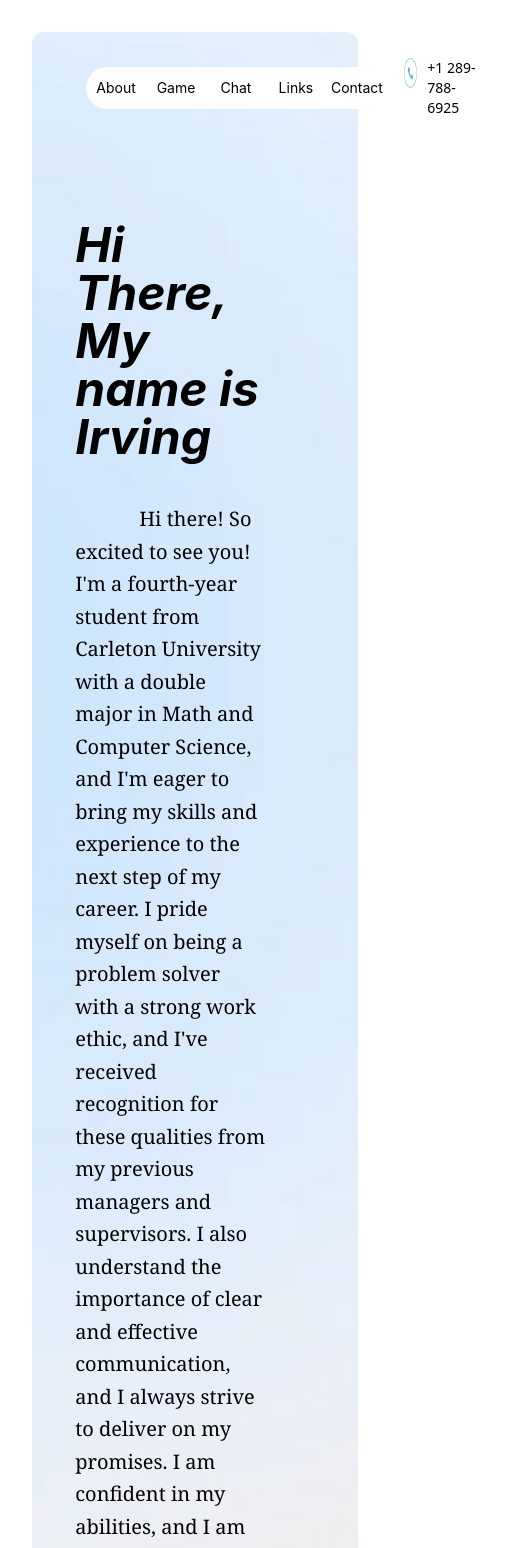
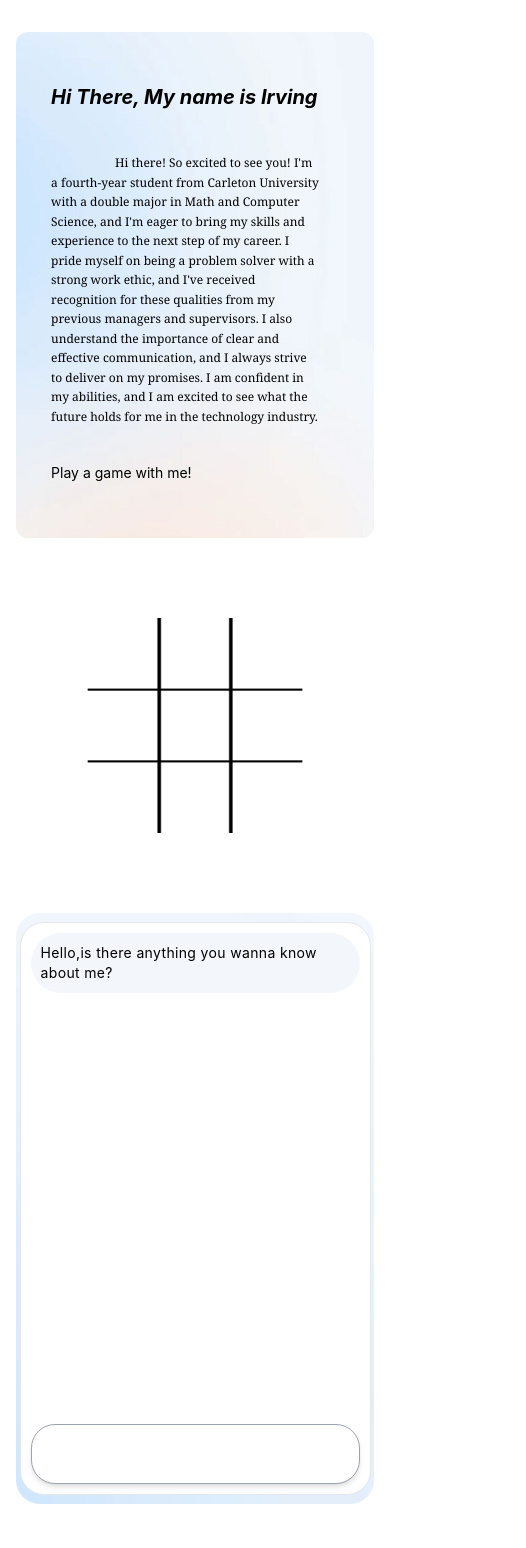
Before and after one commit to Irvingouj/my-website-nextjs, a Next.js app: page / in a window 390 px wide. Shown: the top 1548 px of the page, 526 px wide, since content can reach past the window. Built offline with nearby package versions, Linux system fonts and the light colour scheme; a web font is replaced by a local one.

Commit message:
feat: basic phone size css

```diff
--- a/src/components/About.tsx
+++ b/src/components/About.tsx
@@ -12,13 +12,13 @@ const About: FC = () => (
     "
   >
     <TopBar />
-    <div className=" w-[95%] mx-[50px] flex flex-auto my-[3rem] px-[9vw]">
-      <div className="float-right flex-1 font pr-[30px] flex flex-col justify-between">
+    <div className=" w-full flex flex-auto my-[3rem] px-[9vw] sm:mx-[50px]">
+      <div className="float-right flex-1 font flex flex-col justify-between sm:pr-[30px]">
         <div>
-          <h1 className="italic text-5xl">
+          <h1 className="italic text-xl sm:text-5xl">
             Hi There, My name is {GetText.name()}
           </h1>
-          <p className="text-xl font-serif mt-[5vh] whitespace-normal pr-[5vw] leading-relaxed indent-16 tracking-normal">
+          <p className="text-xs font-serif mt-[5vh] whitespace-normal leading-relaxed indent-16 tracking-normal sm:text-xl pr-[5vw]">
             Hi there! So excited to see you! I'm a fourth-year student from
             Carleton University with a double major in Math and Computer
             Science, and I'm eager to bring my skills and experience to the next
--- a/src/components/Chatbox.tsx
+++ b/src/components/Chatbox.tsx
@@ -103,10 +103,10 @@ const Chatbox: FC = () => {
 
   return (
     <div
-      className="mt-[5rem] justify-center bg-second-background w-full h-[70vh] flex items-center rounded-3xl"
+      className="flex mt-[5rem] justify-center bg-second-background w-full h-[70vh] items-center rounded-3xl"
       id="Chat"
     >
-      <div className="w-[75vw] mt-[5rem] mb-[5rem] relative h-[80%]">
+      <div className=" w-[90vw] my-[1rem] relative h-[97%] sm:h-[80%] sm:w-[75vw] sm:my-[5rem]">
         <div className="border bg-white w-full h-full px-[10px] py-[10px] rounded-3xl flex flex-col">
           <div id="chatbox" className="flex flex-col h-full" ref={chatboxRef}>
             {messages.map((message, index) => {
@@ -122,11 +122,11 @@ const Chatbox: FC = () => {
                   }}
                   className={
                     (index % 2 == 0 ? 'bg-lightblue' : '') +
-                    ' rounded-full min-h-[60px] p-[10px] flex items-center text-xl tracking-wide'
+                    ' rounded-full min-h-[60px] p-[10px] flex items-center text-sm sm:text-xl tracking-wide'
                   }
                   key={index}
                 >
-                  <div className="pr-[5px]">
+                  <div className="hidden sm:block pr-[5px]">
                     {message.role.charAt(0).toUpperCase() +
                       message.role.slice(1) +
                       ':'}
--- a/src/components/Contacts.tsx
+++ b/src/components/Contacts.tsx
@@ -6,19 +6,24 @@ import { FC } from 'react';
 
 const Contacts: FC = () => (
   <div
-    className="flex items-center min-h-[40vh] px-[5rem] w-full justify-between"
+    className=" flex-col-reverse sm:flex-row flex items-center min-h-[20vh] sm:min-h-[40vh] px-[5rem] w-full justify-between"
     id="Contact"
   >
-    <div className="flex flex-col justify-evenly h-full">
-      <div className="flex ml-[0.5rem] mb-[0.5rem]">
+    <div className="flex flex-row sm:flex-col justify-evenly h-full mt-6 sm:mt-0 ">
+      <div className="hidden sm:flex ml-[0.5rem] mb-[0.5rem] justify-center align-middle ">
         <div className="flex justify-center flex-col mr-[1rem]">
           <div className="relative w-[1rem] h-[1rem]">
-            <Image src="/15.png" alt="Email" fill />
+            <Image
+              className="hidden sm:block text-"
+              src="/15.png"
+              alt="Email"
+              fill
+            />
           </div>
         </div>
         {GetText.email()}
       </div>
-      <div className="flex justify-around max-w-[80%]">
+      <div className="flex justify-around align-middle min-w-[70vw] sm:min-w-[80%] my-[5vh] sm:mb-0">
         <a href={GetText.linkedin()} className="bg-[#f2f6fa] rounded-full">
           <Image src="/16.png" alt="LinkedIn" width={40} height={40} />
         </a>
@@ -32,14 +37,14 @@ const Contacts: FC = () => (
     </div>
     <div className="flex flex-col justify-between h-full">
       <p className="text-center text-xl mb-[1rem]">Contact me</p>
-      <h3 className="text-blue-500 text-4xl mb-[1rem] font-sans">
+      <h3 className="text-blue-500 sm:text-4xl mb-[1rem] font-sans">
         {GetText.phone()}
       </h3>
       <div className="flex justify-center align-middle">
         <LinkButton href={`mailto: ${GetText.email()}`}>Send emails</LinkButton>
       </div>
     </div>
-    <div className="float-right">
+    <div className="hidden sm:block float-right">
       <p className="text-lg">Quick navigation</p>
       <div className="flex flex-col mt-[1rem] justify-evenly">
         <a
--- a/src/components/Game/Board.tsx
+++ b/src/components/Game/Board.tsx
@@ -169,7 +169,6 @@ const Board: FC<BoardProps> = (prop: BoardProps) => {
     <canvas
       width={500}
       height={300}
-      style={{ width: '500px', height: '300px' }}
       className={styles.board}
       ref={canvasref}
       onClick={handleClick}
--- a/src/components/Game/Game.tsx
+++ b/src/components/Game/Game.tsx
@@ -56,8 +56,8 @@ const Game: FC = () => {
   }, [board]);
 
   return (
-    <div className="Game">
-      <div className="BoardWrapper">
+    <div className="">
+      <div className="">
         <Board
           board={board}
           handleUserClick={handleUserClick}
--- a/src/components/GameWrapper.tsx
+++ b/src/components/GameWrapper.tsx
@@ -2,7 +2,7 @@ import Game from '@/components/Game/Game';
 import { FC } from 'react';
 
 const GameWrapper: FC = () => (
-  <div className="flex-1 mt-[5rem]" id="Game">
+  <div className=" flex-1 mt-[5rem] " id="Game">
     <Game />
   </div>
 );
--- a/src/components/NavBar/TopNavBar.tsx
+++ b/src/components/NavBar/TopNavBar.tsx
@@ -32,10 +32,10 @@ const TopBar: FC = () => {
   return (
     <div
       id="TopNavBar"
-      className="flex flex-row w-[95%]
+      className=" hidden sm:flex flex-row w-[95%]
     justify-evenly mt-[1rem] mb-[3rem] "
     >
-      <div className="flex-1 flex flex-col">
+      <div className="hidden sm:flex flex-1 flex-col">
         <div className="flex flex-row relative flex-1 ">
           <Image src="/irving-ou.svg" alt="logo" fill className="mt-[1rem]" />
         </div>
@@ -46,15 +46,15 @@ const TopBar: FC = () => {
          h-full"
       >
         <nav
-          className="list-disc m-4 ml-10 min-h-full
-        float-right min-w-full rounded-full bg-white"
+          className="list-disc m-4 min-h-full
+         min-w-full rounded-full bg-white sm:ml-10 float-right"
         >
           <div className="min-h-full">
             <ul className="flex min-h-[5vh]">
               {menuItems.map((item) => (
                 <li
                   key={item.id}
-                  className="flex-1 text-center rounded-full align-middle flex flex-col justify-center hover:bg-sky-300 m-[5px] duration-500"
+                  className="flex-1 text-center rounded-full align-middle flex flex-col justify-center hover:bg-button-blue m-[5px] duration-500"
                 >
                   <a href={`#${item.id}`} onClick={smoothScroll}>
                     {item.text}
@@ -65,13 +65,14 @@ const TopBar: FC = () => {
           </div>
         </nav>
       </div>
-      <div className="flex-1 flex flex-col justify-center items-center font-sans">
+
+      <div className="hidden sm:flex flex-1 flex-col justify-center items-center font-sans">
         <div className="flex-1" />
         <div className="flex-1 flex">
           <div className="h-[30px] w-[30px] relative mr-[10px] ">
             <Image src="/01.png" alt="phone" fill />
           </div>
-          {GetText.phone()}
+          <p>{GetText.phone()}</p>
         </div>
         <div className="flex-1" />
       </div>
--- a/src/components/Seo.tsx
+++ b/src/components/Seo.tsx
@@ -3,19 +3,18 @@ import { useRouter } from 'next/router';
 
 // !STARTERCONF Change these default meta
 const defaultMeta = {
-  title: 'Next.js + Tailwind CSS + TypeScript Starter',
-  siteName: 'Next.js + Tailwind CSS + TypeScript Starter',
+  title: 'Irvingouj',
+  siteName: "Irving's Website",
   description:
     'A starter for Next.js, Tailwind CSS, and TypeScript with Absolute Import, Seo, Link component, pre-configured with Husky',
-  /** Without additional '/' on the end, e.g. https://theodorusclarence.com */
-  url: 'https://tsnext-tw.thcl.dev',
+  url: 'https://irvingouj.com/',
   type: 'website',
   robots: 'follow, index',
   /**
    * No need to be filled, will be populated with openGraph function
    * If you wish to use a normal image, just specify the path below
    */
-  image: 'https://tsnext-tw.thcl.dev/images/large-og.png',
+  image: 'selfie.png',
 };
 
 type SeoProps = {
@@ -46,6 +45,10 @@ export default function Seo(props: SeoProps) {
   return (
     <Head>
       <title>{meta.title}</title>
+      <meta
+        name="viewport"
+        content="width=device-width, initial-scale=1, maximum-scale=1, user-scalable=0"
+      />
       <meta name="robots" content={meta.robots} />
       <meta content={meta.description} name="description" />
       <meta property="og:url" content={`${meta.url}${router.asPath}`} />
--- a/src/pages/_document.tsx
+++ b/src/pages/_document.tsx
@@ -12,7 +12,7 @@ export default function Document() {
           crossOrigin="anonymous"
         />
       </Head>
-      <body className="h-full">
+      <body className="h-full w-full ">
         <Main />
         <NextScript />
       </body>
--- a/src/pages/index.tsx
+++ b/src/pages/index.tsx
@@ -13,7 +13,7 @@ export default function HomePage() {
       <Seo />
       <main>
         <div
-          className="flex flex-col items-center px-8"
+          className="flex flex-col items-center w-full px-4 sm:px-8"
           style={{ scrollBehavior: 'smooth' }}
         >
           <About />
```
Also changed, not shown: src/components/LinksWrapper.tsx (+7 -7 lines).
